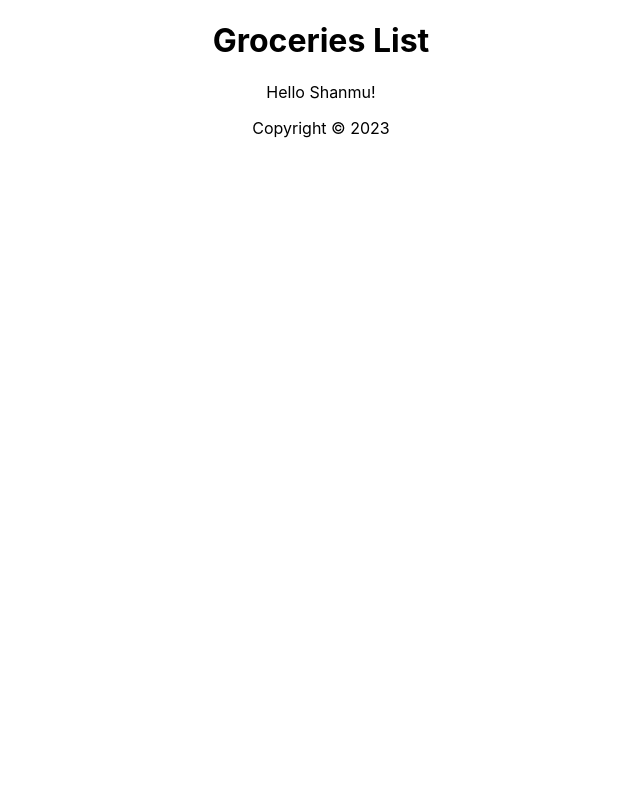
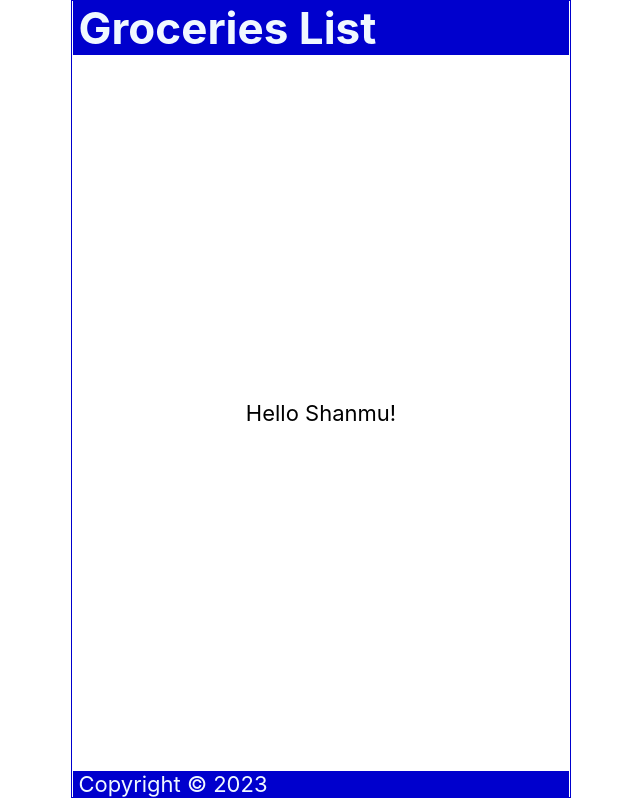
Before and after one commit to shancodes/ReactLearning, a React (Create React App) app: page / in a window 1280 px wide. Shown: the whole page, without its empty margins (319-959 px from the left). Built offline with nearby package versions, Linux system fonts and the light colour scheme.

Commit message:
Tutorial 4: Applying CSS Styles

```diff
--- a/src/App.css
+++ /dev/null
@@ -1,38 +0,0 @@
-.App {
-  text-align: center;
-}
-
-.App-logo {
-  height: 40vmin;
-  pointer-events: none;
-}
-
-@media (prefers-reduced-motion: no-preference) {
-  .App-logo {
-    animation: App-logo-spin infinite 20s linear;
-  }
-}
-
-.App-header {
-  background-color: #282c34;
-  min-height: 100vh;
-  display: flex;
-  flex-direction: column;
-  align-items: center;
-  justify-content: center;
-  font-size: calc(10px + 2vmin);
-  color: white;
-}
-
-.App-link {
-  color: #61dafb;
-}
-
-@keyframes App-logo-spin {
-  from {
-    transform: rotate(0deg);
-  }
-  to {
-    transform: rotate(360deg);
-  }
-}
--- a/src/App.js
+++ b/src/App.js
@@ -1,4 +1,3 @@
-import './App.css';
 import Header from './Header';
 import Content from './Content';
 import Footer from './Footer';
--- a/src/Header.js
+++ b/src/Header.js
@@ -1,4 +1,6 @@
 const Header = () => {
+
+
     return (
         <header>
             <h1> Groceries List</h1>
--- a/src/index.css
+++ b/src/index.css
@@ -1,5 +1,17 @@
+* {
+  margin: 0;
+  padding: 0;
+  box-sizing: border-box;
+
+}
+
+html{
+  font-size: 22px;
+}
+
+
 body {
-  margin: 0;
+  min-height: 100vh;
   font-family: -apple-system, BlinkMacSystemFont, 'Segoe UI', 'Roboto', 'Oxygen',
     'Ubuntu', 'Cantarell', 'Fira Sans', 'Droid Sans', 'Helvetica Neue',
     sans-serif;
@@ -7,6 +19,46 @@
   -moz-osx-font-smoothing: grayscale;
 }
 
+.App{
+  display: flex;
+  flex-direction: column;
+  justify-content: center;
+  align-items: center;
+  height: calc(100vh - 2px);
+  max-width: 500px;
+  border: 1px solid mediumblue;
+  margin: auto;
+}
+
+header{
+  width: calc(100% - 2px);
+  padding: 0 0.25em;
+  background-color: mediumblue;
+  color: aliceblue;
+  display: flex;
+  justify-content: space-between;
+  align-items: center;
+}
+
+footer{
+  width: calc(100% - 2px);
+  padding: 0 0.25em;
+  background-color: mediumblue;
+  color: aliceblue;
+  display: flex;
+  justify-content: space-between;
+  align-items: center;
+}
+
+main{
+  width: 100%;
+  display: flex;
+  flex-direction: column;
+  flex-grow: 1;
+  justify-content: center;
+  align-items: center;
+  overflow-y: auto;
+}
 code {
   font-family: source-code-pro, Menlo, Monaco, Consolas, 'Courier New',
     monospace;
```
Also changed, not shown: src/index.js (line endings or trailing spaces), src/logo.svg (deleted).
